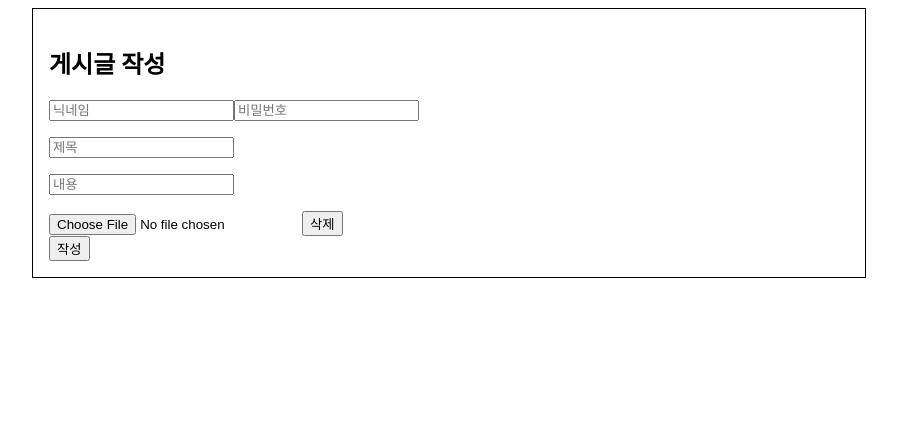
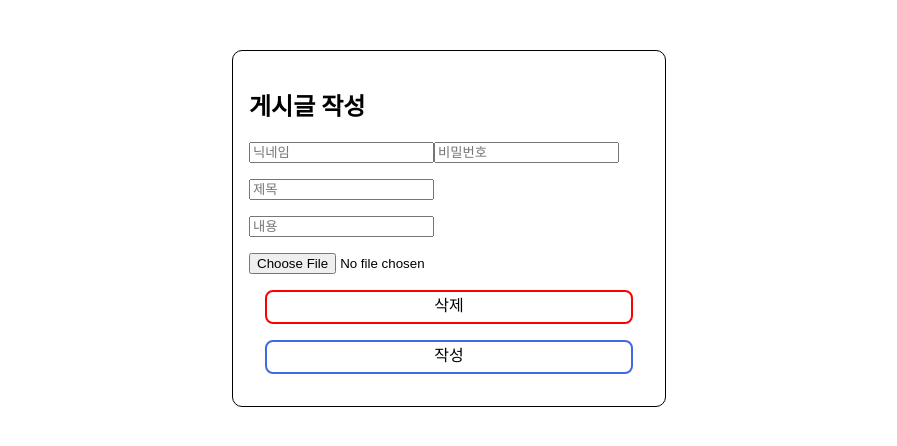
Before and after one commit to SoJaeBeom/react-sns-project, a React (Create React App) app: page /post in a window 1280 px wide. Shown: the top 446 px of the page, without its empty margins (191-1088 px from the left). Built offline with nearby package versions, Linux system fonts and the light colour scheme.

Commit message:
작성 버튼 클릭시 메인페이지로 추가

```diff
--- a/src/components/Post.jsx
+++ b/src/components/Post.jsx
@@ -1,18 +1,17 @@
-import React, { useState } from "react";
-import { useDispatch } from "react-redux";
-import styled from "styled-components";
-import { __addPost } from "../redux/modules/postsSlice";
-import { useNavigate } from 'react-router-dom';
+import React, { useState } from 'react';
+import {useDispatch} from 'react-redux';
+import styled from 'styled-components';
+import { __addPost } from '../redux/modules/postsSlice';
+import { useNavigate } from "react-router-dom";
 
 export default function Post(postId) {
 
-  let navigate = useNavigate();
-
   const dispatch = useDispatch();
   const [user, setUser] = useState("");
-  const [pw, SetPw] = useState();
-  const [title, setTitle] = useState();
+  const [pw,SetPw] =useState();
+  const [title,setTitle] = useState();
   const [content, setContent] = useState();
+  const navigate = useNavigate();
 
   //파일 미리볼 url을 저장해줄 state
   const [fileImage, setFileImage] = useState("");
@@ -29,15 +28,16 @@ export default function Post(postId) {
   };
 
   const handleAdd = (e) => {
-    if (e.target.id === "user") {
+    if (e.target.id === 'user'){
       setUser(e.target.value);
-    } else if (e.target.id === "pw") {
+    } else if(e.target.id === 'pw') {
       SetPw(e.target.value);
-    } else if (e.target.id === "title") {
+    } else if(e.target.id === 'title') {
       setTitle(e.target.value);
-    } else if (e.target.id === "content") {
+    } else if(e.target.id === 'content') {
       setContent(e.target.value);
     }
+
   };
 
   const submitAdd = () => {
@@ -49,74 +49,73 @@ export default function Post(postId) {
           title,
           content,
         })
-      );
+      )
+      navigate("/");
+      console.log(user, title, content)
     }
-    navigate('/')
-  };
+  }
 
   return (
     <StLayout>
-      <h2>
-        <span>게시글 작성</span>
-      </h2>
+      <h2><span>게시글 작성</span></h2>
       <div>
-        <input
-          type="text"
-          placeholder="닉네임"
-          id="user"
-          value={user}
-          onChange={handleAdd}
-        />
-        <input
-          type="password"
-          placeholder="비밀번호"
-          id="pw"
-          value={pw}
-          onChange={handleAdd}
-        />
-        <p>
-          <input
-            type="text"
-            placeholder="제목"
-            id="title"
-            value={title}
-            onChange={handleAdd}
-          />
-        </p>
-        <p>
-          <input
-            type="text"
-            placeholder="내용"
-            id="content"
-            value={content}
-            onChange={handleAdd}
-          />
-        </p>
+        <input type="text" placeholder='닉네임' id='user' value={user} onChange={handleAdd}/>
+        <input type="password" placeholder='비밀번호' id='pw' value={pw} onChange={handleAdd}/>
+        <p><input type="text" placeholder='제목' id='title' value={title} onChange={handleAdd}/></p>
+        <p><input type="text" placeholder='내용' id='content' value={content} onChange={handleAdd}/></p>
 
         <div>
           {fileImage && (
-            <img alt="sample" src={fileImage} style={{ margin: "auto" }} />
+            <img
+              alt="sample"
+              src={fileImage}
+              style={{ margin: "auto" }}
+            />
           )}
           <div>
-            <input
-              name="imgUpload"
-              type="file"
-              accept="image/*"
-              onChange={saveFileImage}
-            />
-            <button onClick={() => deleteFileImage()}>삭제</button>
+            <input name="imgUpload" type="file" accept="image/*" onChange={saveFileImage}/>
+            <StButtonDelete onClick={() => deleteFileImage()}>삭제</StButtonDelete>
           </div>
         </div>
+
       </div>
-      <button onClick={submitAdd}>작성</button>
+      <StButtonPost onClick={submitAdd}>작성</StButtonPost>
     </StLayout>
-  );
+    )
 }
 
+
 const StLayout = styled.div`
-  margin: 0 auto;
-  max-width: 800px;
-  min-width: 800px;
-  border: 1px solid black;
-  padding: 1em;
+    margin: auto;
+    margin-top : 50px;
+    max-width: 400px;
+    min-width: 200px;
+    border : 1px solid black;
+    border-radius : 10px;
+    padding : 1em;
+
 `;
+
+const StButtonPost = styled.div`
+  margin: auto;
+  border: none;
+  height: 30px;
+  border: 2px solid royalblue;
+  border-radius: 8px;
+  background-color: #fff;
+  text-aline : center;
+  margin : 1em;
+  text-align: center;
+`;
+
+const StButtonDelete = styled.div`
+  margin: auto;
+  border: none;
+  height: 30px;
+  border: 2px solid red;
+  border-radius: 8px;
+  background-color: #fff;
+  text-aline : center;
+  margin : 1em;
+  text-align: center;
+`;
```
